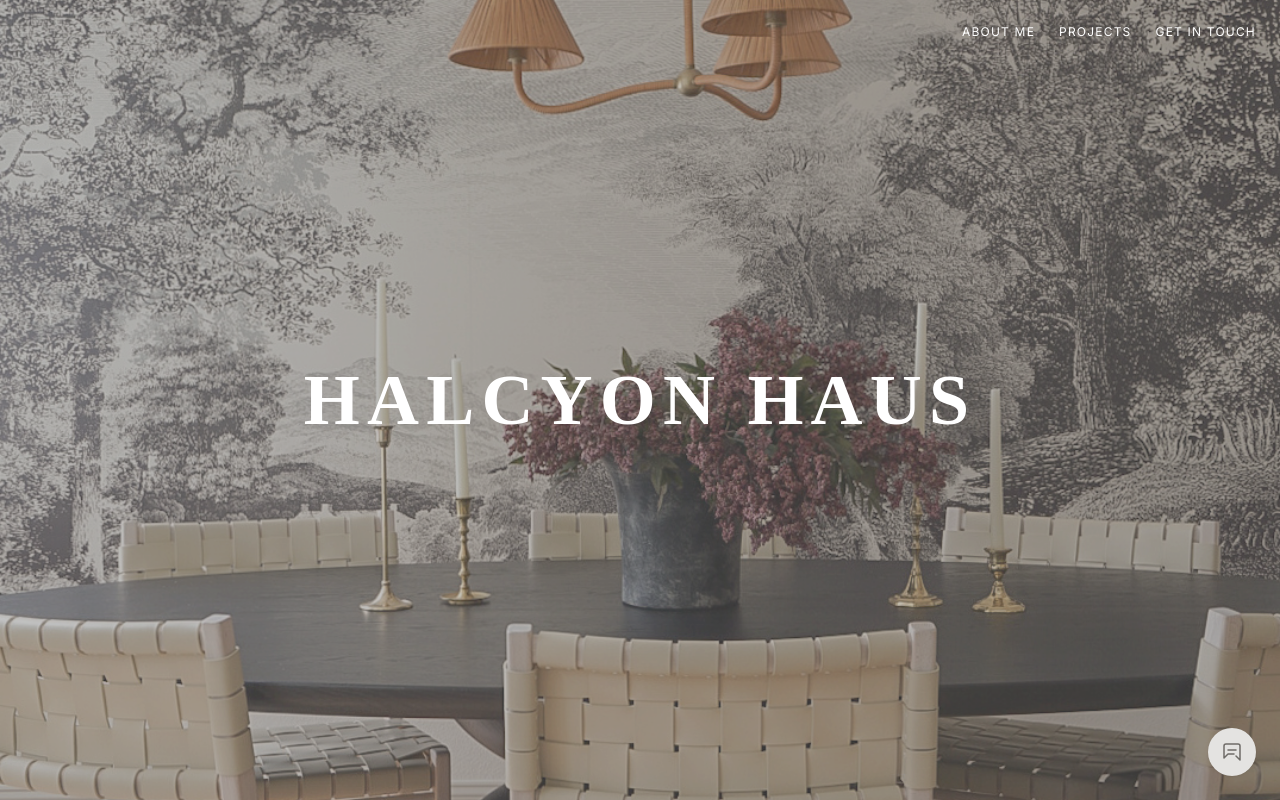
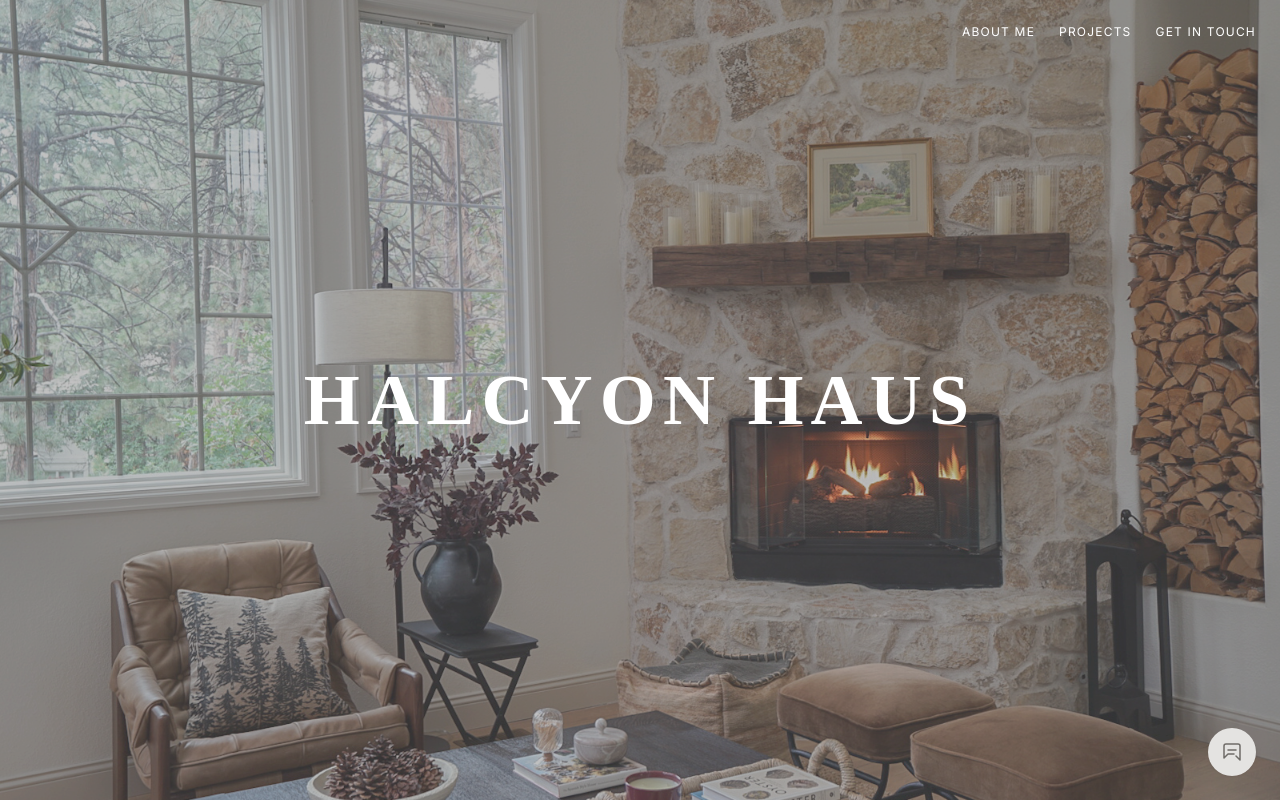
Before and after one commit to HalcyonHaus/halcyonhaus-site, a Next.js app: page / in a window 1280 px wide. Built offline with nearby package versions, Linux system fonts and the light colour scheme.

Commit message:
Update index.js

```diff
--- a/pages/index.js
+++ b/pages/index.js
@@ -4,8 +4,8 @@ import Link from "next/link";
 import { useEffect, useState } from "react";
 
 const images = [
-  "/images/CCKITCHEN1.JPG",
-  "/images/DINING1.JPG",
+  "/images/HERO1.JPG",
+  "/images/HERO2.JPG",
   "/images/photo4.png",
   "/images/photo1.png",
 ];
```
